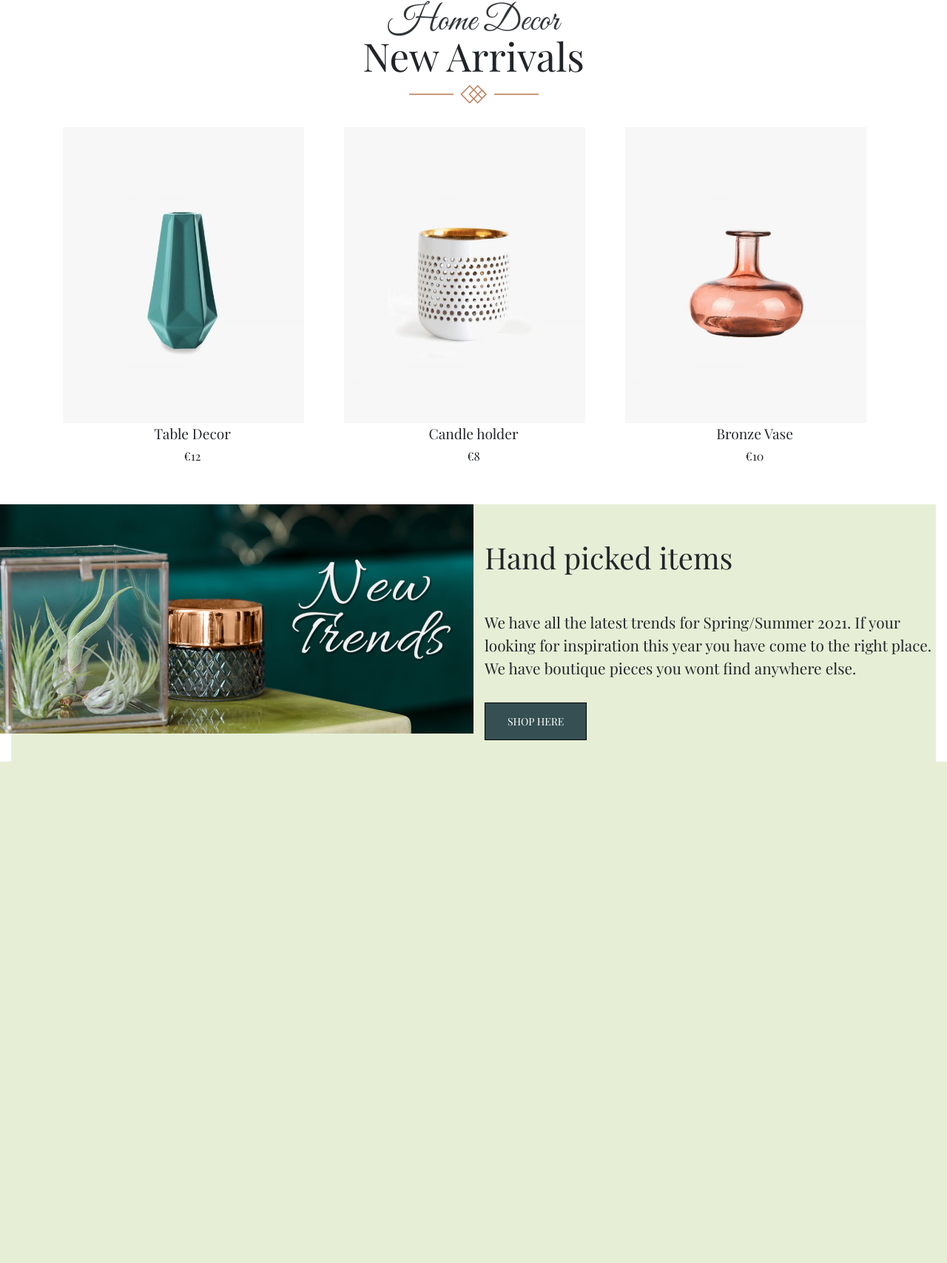
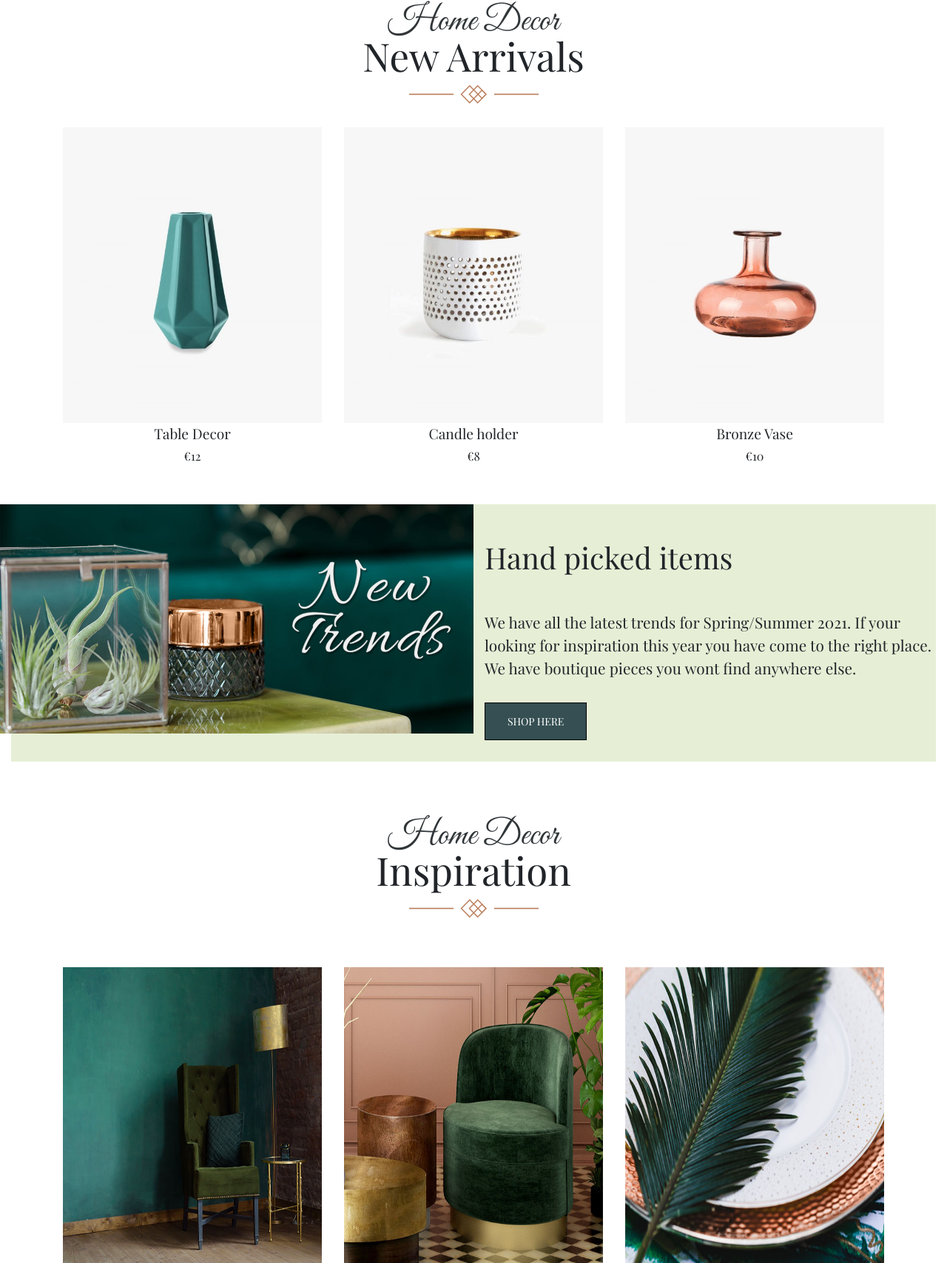
Before and after one commit to sophieboyle1/stile-ms4, a Django app: page / in a window 1280 px wide. Shown: the part 983-2691 px from the top of the page at 74% size. Before the commit the page ends 2013 px from the top, so only its background shows below. Run offline with Django 3.2, Linux system fonts and the light colour scheme; some libraries are stand-ins or nearby versions; some web fonts are replaced.

Commit message:
create and style sectinon3 on hp

```diff
--- a/home/templates/home/includes/hp-section-3.html
+++ b/home/templates/home/includes/hp-section-3.html
@@ -0,0 +1,40 @@
+{% block content %}
+
+<section>
+<div class="container-fluid div-section">
+    <div class="container hp-section-3-heading">
+        <h2 class="home-decor">Home Decor</h2>
+        <h3 class="new">Inspiration</h3>
+        <img src="media/seperater.png" alt="no-image" class="center-3">
+    </div>
+    <div class="row hp-section-3">
+        <div class="container">
+            <div class="row product-card-row">
+                <div class="col-4">
+                    <div class="div-product-card">
+                        <div class="div-product-card-img">
+                            <img src="media/homepage/inspo-1.jpg" alt="decor" class="homepage-cards-3">
+                        </div>
+                    </div>
+                </div>
+                <div class="col-4">
+                    <div class="div-product-card">
+                        <div class="div-product-card-img">
+                            <img src="media/homepage/inspo.jpg" alt="chair" class="homepage-cards-3">
+                        </div>
+                    </div>
+                </div>
+                <div class="col-4">
+                    <div class="div-product-card">
+                        <div class="div-product-card-img">
+                            <img src="media/homepage/inspo-3.jpg" alt="feather" class="homepage-cards-3">
+                        </div>
+                    </div>
+                </div>
+            </div>
+        </div>
+    </div>
+</div>
+</section>
+
+{% endblock %}
--- a/static/css/base.css
+++ b/static/css/base.css
@@ -149,6 +149,7 @@ html {
 }
 
 /*------ Homepage/section-1 ------*/
+
 .home-decor{
     text-align: center;
     font-family: var(--font-great-vibes);
@@ -162,14 +163,14 @@ html {
     line-height: 1rem;
 }
 
-.center {
+.center , .center-3 {
     display: block;
     margin-left: auto;
     margin-right: auto;
     padding-top: 1.5rem;
 }
 
-.homepage-cards {
+.homepage-cards, .homepage-cards-3 {
     height: 400px;
     margin-top: 2rem;
 }
@@ -214,4 +215,25 @@ h2 {
 
 .container-trends {
     margin-top: 3rem;
+    margin-bottom: 4.5rem;
 }
+
+/*------ Homepage/section-3 ------*/
+
+.hp-section-3-heading {
+    margin-bottom: 35px;
+}
+
+.category-card-row {
+    margin: 35px 0;
+}
+
+.div-category-card-img {
+    height: fit-content;
+    width: 165px;
+    margin: 20px auto 0 auto;
+}
+
+.div-product-card-img img, .div-category-card img {
+    width: 100%;
+}
```
Also changed, not shown: media/homepage/inspo-1.jpg (added), media/homepage/inspo-2.jpg (added), media/homepage/inspo-3.jpg (added), media/homepage/inspo.jpg (added).
